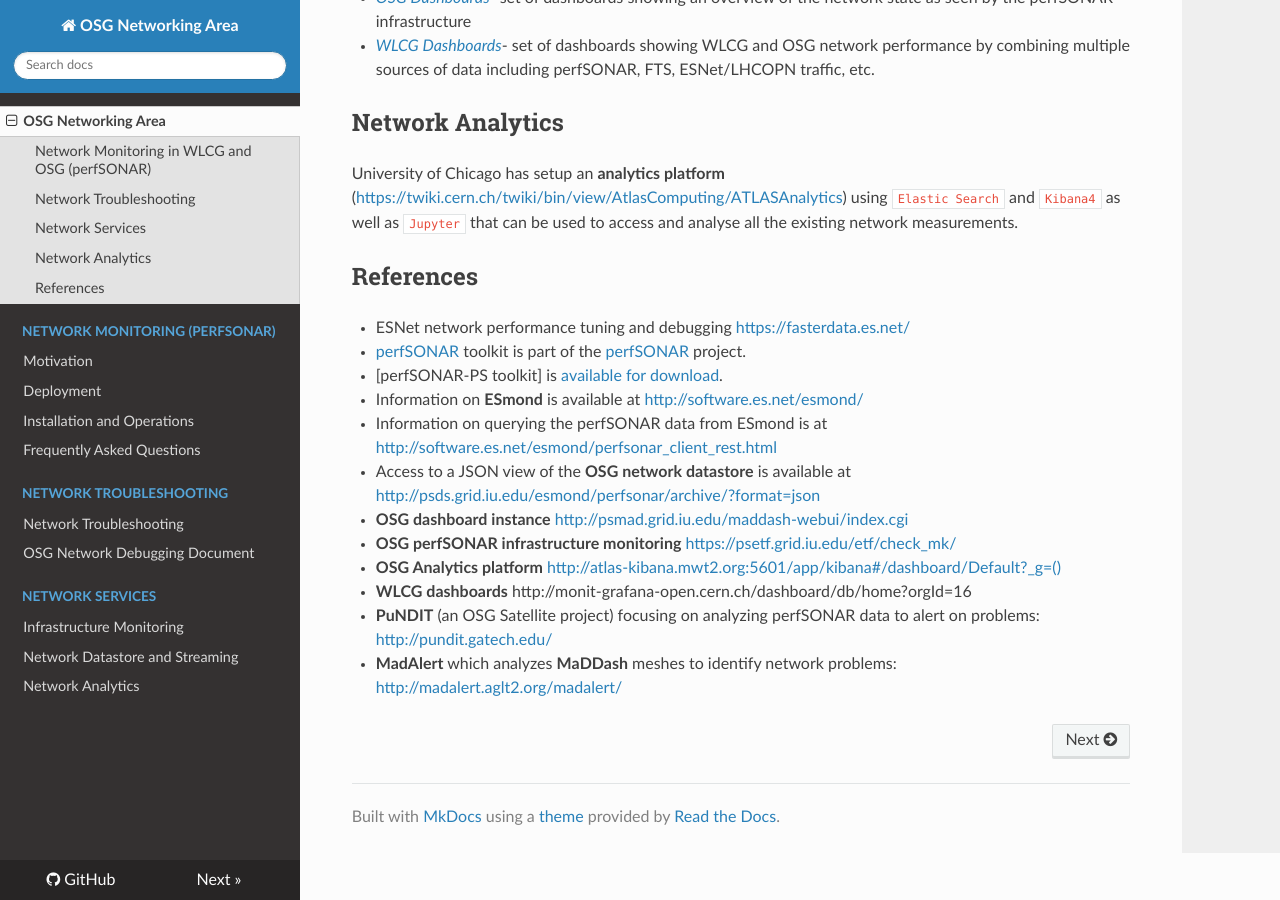
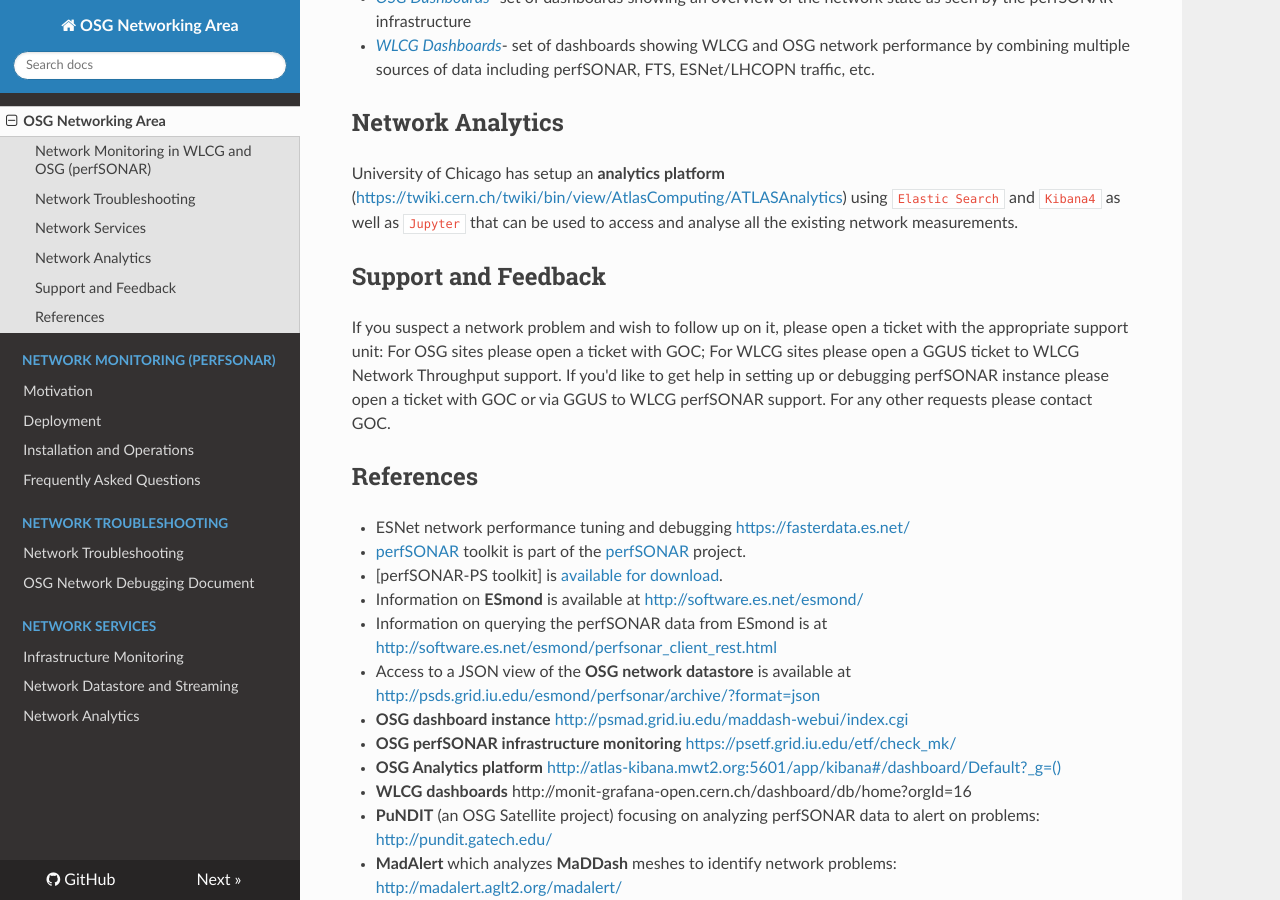
Before and after one commit to osg-htc/networking, an MkDocs documentation site: the page built from docs/index.md, in a window 1280 px wide and 900 px high, scrolled down 1206 px. Built offline with MkDocs 1.6.1, drawn with Linux system fonts in a browser that asks for light colours; nearby versions of some CDN libraries; old or Windows-style settings are respelled for this version of MkDocs.

Commit message:
Update index.md

```diff
--- a/docs/index.md
+++ b/docs/index.md
@@ -35,6 +35,11 @@
 -----------------
 University of Chicago has setup an **analytics platform** (<https://twiki.cern.ch/twiki/bin/view/AtlasComputing/ATLASAnalytics>) using `Elastic Search` and `Kibana4` as well as `Jupyter` that can be used to access and analyse all the existing network measurements.
 
+Support and Feedback
+--------------------
+If you suspect a network problem and wish to follow up on it, please open a ticket with the appropriate support unit: For OSG sites please open a ticket with GOC; For WLCG sites please open a GGUS ticket to WLCG Network Throughput support. If you'd like to get help in setting up or debugging perfSONAR instance please open a ticket with GOC or via GGUS to WLCG perfSONAR support. For any other requests please contact GOC.
+
+
 References
 ----------
 - ESNet network performance tuning and debugging <https://fasterdata.es.net/>
```
